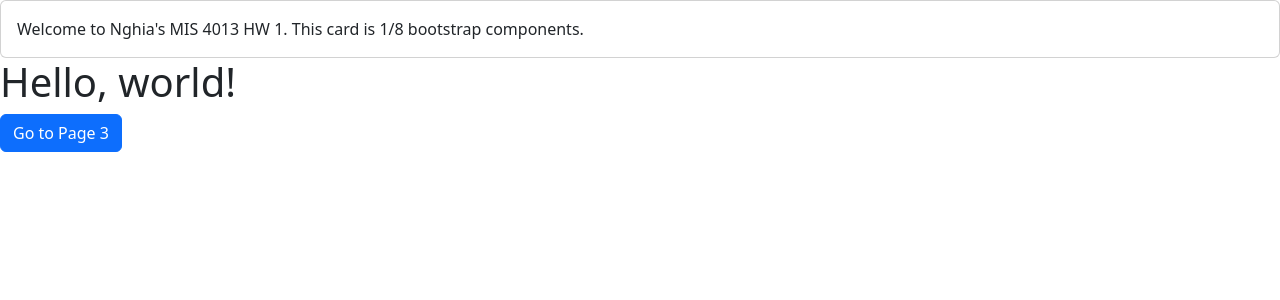
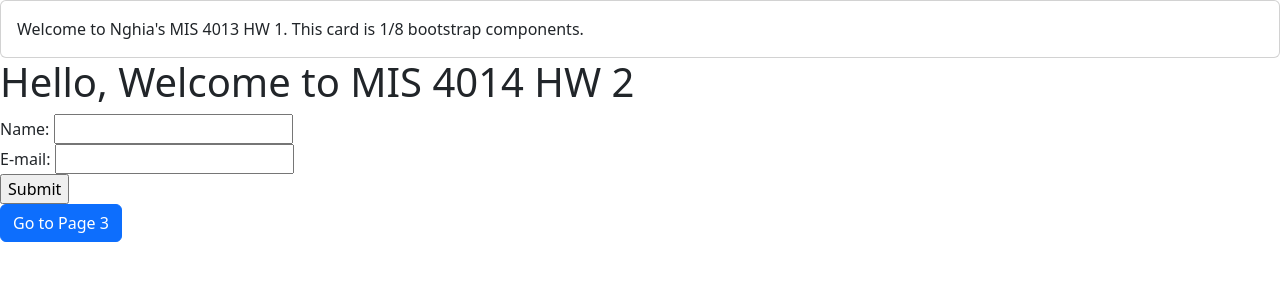
Before and after one commit to Courdias/MIS-4013-hw2, a PHP site: page / in a window 1280 px wide. Shown: the part 56-356 px from the top of the page. Run offline with PHP 8.4, Linux system fonts and the light colour scheme.

Commit message:
Update index.php

```diff
--- a/index.php
+++ b/index.php
@@ -48,7 +48,18 @@
     Welcome to Nghia's MIS 4013 HW 1. This card is 1/8 bootstrap components.
   </div>
 </div>
-    <h1>Hello, world!</h1>
+    <h1>Hello, Welcome to MIS 4014 HW 2</h1>
+    <html>
+<body>
+
+<form action="welcome.php" method="post">
+Name: <input type="text" name="name"><br>
+E-mail: <input type="text" name="email"><br>
+<input type="submit">
+</form>
+
+</body>
+</html>
     <a class="btn btn-primary" href="
                                      page3.html" role="button">Go to Page 3</a>
 
```
